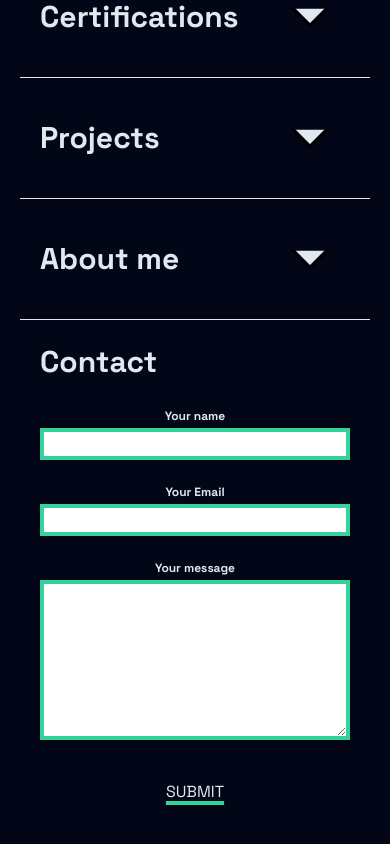
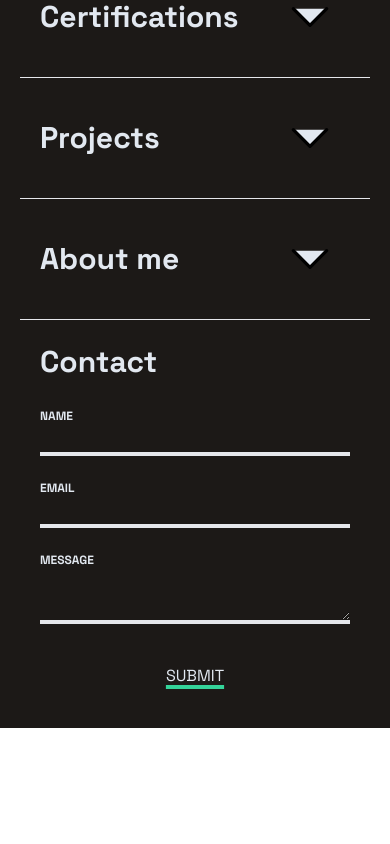
Before and after one commit to FabioDev86/my_new_portfolio, a Next.js app: page / in a window 390 px wide. Shown: the part 916-1760 px from the top of the page. After the commit the page ends 1644 px from the top, so only its background shows below. Built offline with nearby package versions, Linux system fonts and the light colour scheme.

Commit message:
styled mobile Contact section

```diff
--- a/src/app/globals.css
+++ b/src/app/globals.css
@@ -41,6 +41,8 @@
       @apply md:text-sm;
       @apply lg:text-base;
       @apply font-bold;
+      @apply self-end;
+      @apply animate-pulse;
     }
     hr {
       @apply m-5;
--- a/src/app/page.js
+++ b/src/app/page.js
@@ -8,7 +8,7 @@ import Skills from "@/components/Skills";
 
 export default function Home() {
   return (
-    <main className="dark:bg-slate-950">
+    <main className="dark:bg-stone-900">
       <Header />
       <Hero />
       <hr/>
--- a/src/components/Contact.jsx
+++ b/src/components/Contact.jsx
@@ -10,8 +10,8 @@ export default function Contact(){
         const [field, meta] = useField(props);
         return (
             <div className="mx-10 flex flex-col  my-5">
-                <label htmlFor={props.id || props.name}><p>{label}</p></label>
-                <input className={"border-4 " + (meta.touched && meta.error ? "border-red-600" : "border-emerald-400")} {...field} {...props} />
+                <label htmlFor={props.id || props.name} className="self-start"><p>{label}</p></label>
+                <input className="border-b-4 outline-none dark:bg-stone-900 dark:caret-slate-200 dark:text-slate-200" {...field} {...props} />
                 <div className="error">{ meta.touched && meta.error ? meta.error : null }</div>
             </div>
         );
@@ -20,8 +20,8 @@ export default function Contact(){
         const [field, meta] = useField(props);
         return (
           <div className="mx-10 flex flex-col">
-            <label htmlFor={props.id || props.name}><p>{label}</p></label>
-            <textarea className={" h-40 border-4 " + (meta.touched && meta.error ? "border-red-600" : "border-emerald-400")} {...field} {...props} />
+            <label htmlFor={props.id || props.name} className="self-start"><p>{label}</p></label>
+            <textarea className="border-b-4 outline-none dark:bg-stone-900 dark:caret-slate-200 dark:text-slate-200" {...field} {...props} />
             <div className="error">{ meta.touched && meta.error ? meta.error : null }</div>
           </div>
         );
@@ -63,17 +63,17 @@ export default function Contact(){
 
                 <Form>
                     <MyInput
-                        label="Your name"
+                        label="NAME"
                         name="name"
                         type="text"
                     />
                     <MyInput
-                        label="Your Email"
+                        label="EMAIL"
                         name="email"
                         type="email"
                     />
                     <MyTextArea
-                        label="Your message"
+                        label="MESSAGE"
                         name="message"
                         type="textarea"
                     />
```
